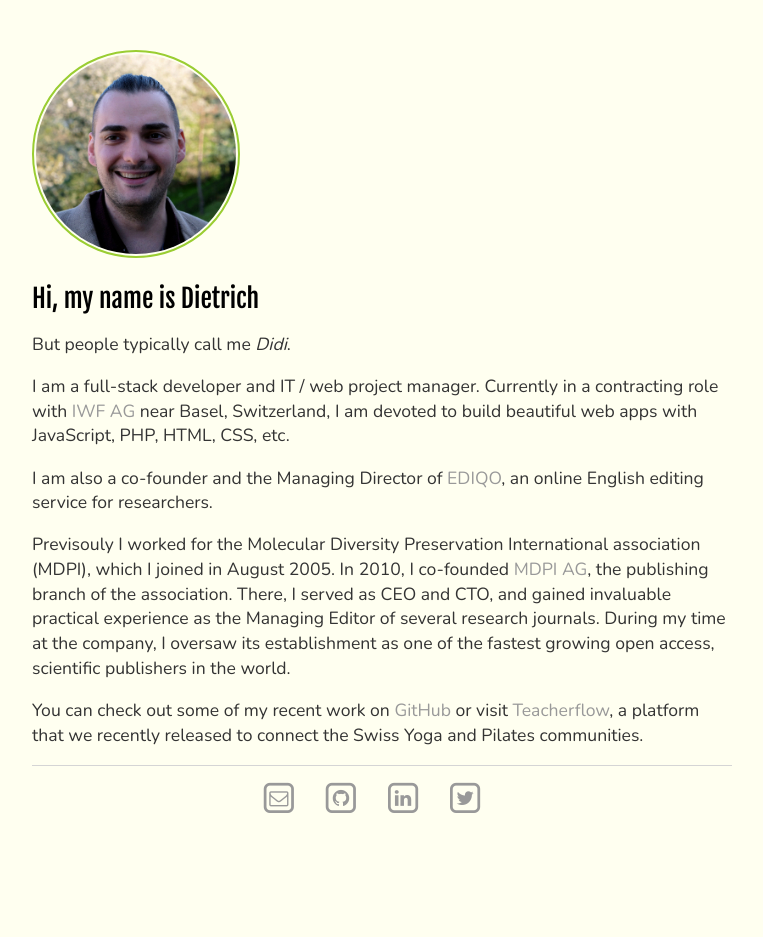
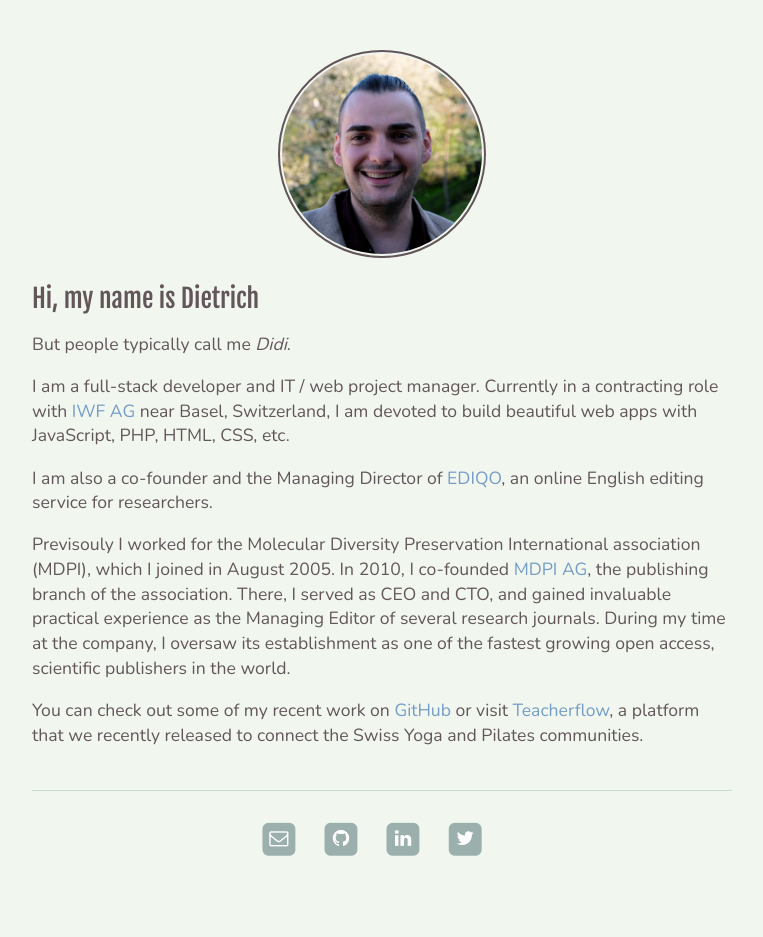
Before and after one commit to rordi/rordi.github.io, a Jekyll site: the page built from index.md, in a window 1280 px wide. Shown: the whole page, without its empty margins (258-1021 px from the left). Built offline with Jekyll 4.4.1, drawn with Linux system fonts in a browser that asks for light colours; before the commit the page ends 900 px from its top, so only the background shows below that.

Commit message:
adjust styling

```diff
--- a/_layouts/default.html
+++ b/_layouts/default.html
@@ -18,29 +18,29 @@
 					<ul>
 						<li><a href="mailto:drordorf@gmail.com" target="_blank">
 								<span class="fa-stack fa-lg">
-									<i class="fa fa-square-o fa-stack-2x"></i>
-									<i class="fa fa-envelope-o fa-stack-1x"></i>
+									<i class="fa fa-square fa-stack-2x"></i>
+									<i class="fa fa-envelope-o fa-stack-1x fa-inverse"></i>
 								</span></a>
 						</li>
 						<li>
 							<a href="https://github.com/rordi" target="_blank">
 								<span class="fa-stack fa-lg">
-									<i class="fa fa-square-o fa-stack-2x"></i>
-									<i class="fa fa-github fa-stack-1x"></i>
+									<i class="fa fa-square fa-stack-2x"></i>
+									<i class="fa fa-github fa-stack-1x fa-inverse"></i>
 								</span></a>
 						</li>
 						<li>
 							<a href="https://www.linkedin.com/in/rordorf/" target="_blank">
 								<span class="fa-stack fa-lg">
-									<i class="fa fa-square-o fa-stack-2x"></i>
-									<i class="fa fa-linkedin fa-stack-1x"></i>
+									<i class="fa fa-square fa-stack-2x"></i>
+									<i class="fa fa-linkedin fa-stack-1x fa-inverse"></i>
 								</span></a>
 						</li>
 						<li>
 							<a href="https://twitter.com/rordorfd" target="_blank">
 								<span class="fa-stack fa-lg">
-									<i class="fa fa-square-o fa-stack-2x"></i>
-									<i class="fa fa-twitter fa-stack-1x"></i>
+									<i class="fa fa-square fa-stack-2x"></i>
+									<i class="fa fa-twitter fa-stack-1x fa-inverse"></i>
 								</span></a>
 						</li>
 					</ul>
--- a/css/main.scss
+++ b/css/main.scss
@@ -56,7 +56,8 @@ $tr-ease:   ease-in-out;
 
 body {
     font-family: 'Nunito', sans-serif;
-    background-color: ivory;
+    background-color: #F1F7EF;
+    color: #63565B;
 
     .container {
         margin: 50px auto;
@@ -68,24 +69,37 @@ body {
 p {
     font-size: 1.1em;
     line-height: 1.4em;
-    color: #333;
+    color: #63565B;
+
+    &.lead {
+        text-align: center;
+    }
 }
 
 a {
     @include transition($tr-mode $tr-speed $tr-ease);
-     text-decoration: none;
-     color: #999;
+    text-decoration: none;
+    border-bottom: 1px dashed transparent;
+    color: #759CC6;
 
      &:hover {
          @include transition($tr-mode $tr-speed $tr-ease);
-         text-decoration: underline;
-         color: dodgerblue;
+         border-bottom: 1px dashed #2269B5;
+         color: #2269B5;
      }
+
+    &:visited {
+        color: #759CC6;
+
+        &:hover {
+            color: #2269B5;
+        }
+    }
 }
 
 img {
     border-radius: 50%;
-    border: 2px solid yellowgreen;
+    border: 2px solid #63565B;
     padding: 2px;
 }
 
@@ -96,9 +110,32 @@ h1 {
 }
 
 footer {
-    border-top: 1px solid #d5d5d5;
+    border-top: 1px solid #C7DBD5;
     font-size: .9em;
     text-align: center;
+    margin: 3em 0;
+    padding: 1em;
+
+    a {
+        @include transition($tr-mode $tr-speed $tr-ease);
+        text-decoration: none;
+        border-width: 0;
+        color: #9BAFAC;
+
+        &:hover {
+            @include transition($tr-mode $tr-speed $tr-ease);
+            border-width: 0;
+            color: #2269B5;
+        }
+
+        &:visited {
+            color: #9BAFAC;
+
+            &:hover {
+                color: #2269B5;
+            }
+        }
+    }
 }
 
 nav,
--- a/index.md
+++ b/index.md
@@ -2,10 +2,11 @@
 layout: default
 title: Dietrich Rordorf
 ---
-![Dietrich](/assets/dr.jpg)
+<p class="lead">
+    <img src="/assets/dr.jpg" alt="Dietrich">
+</p>
 
 # Hi, my name is Dietrich
-
 But people typically call me *Didi*.
 
 I am a full-stack developer and IT / web project manager. Currently in a contracting role with [IWF AG](http://iwf.ch)
```
